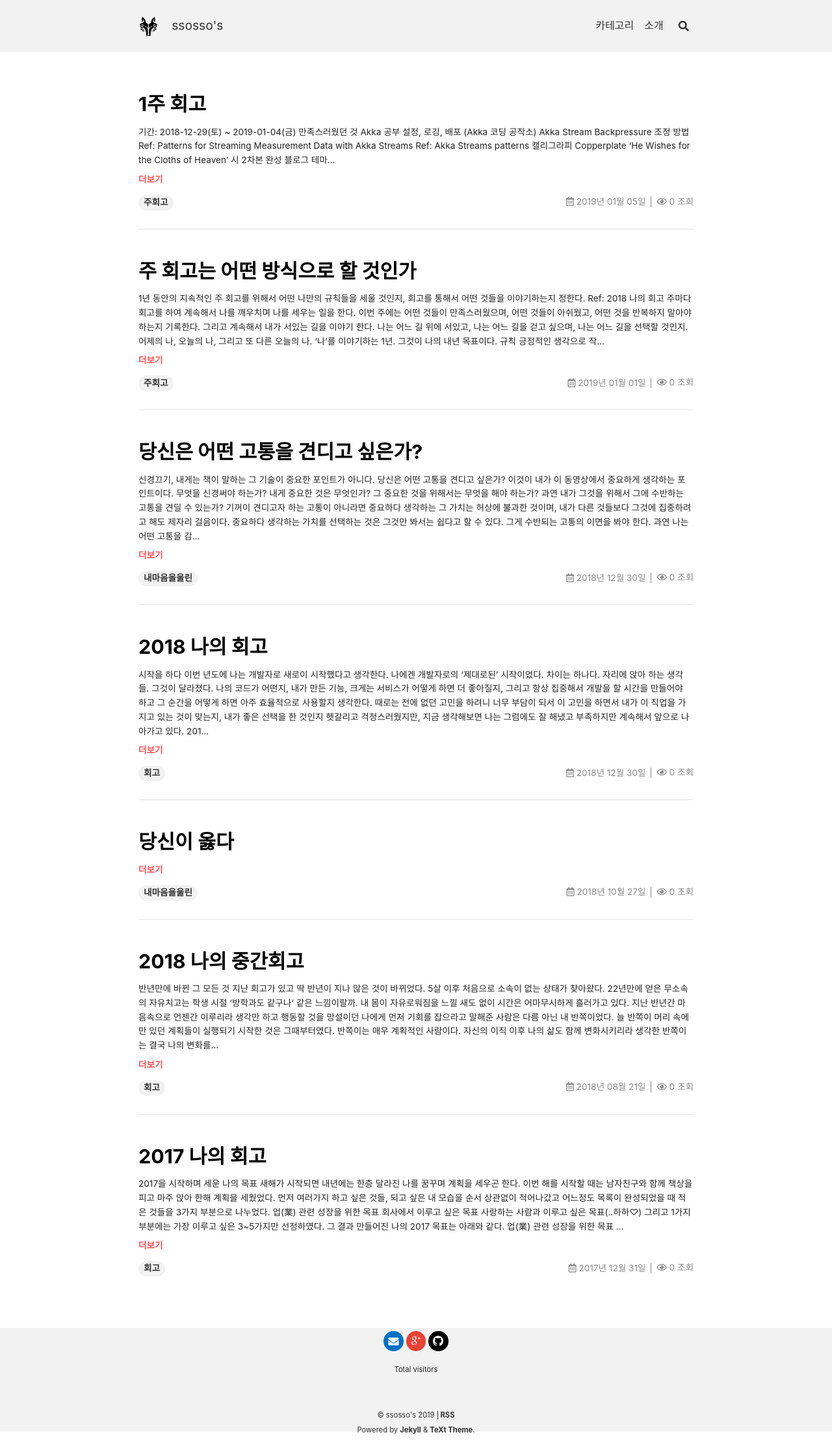
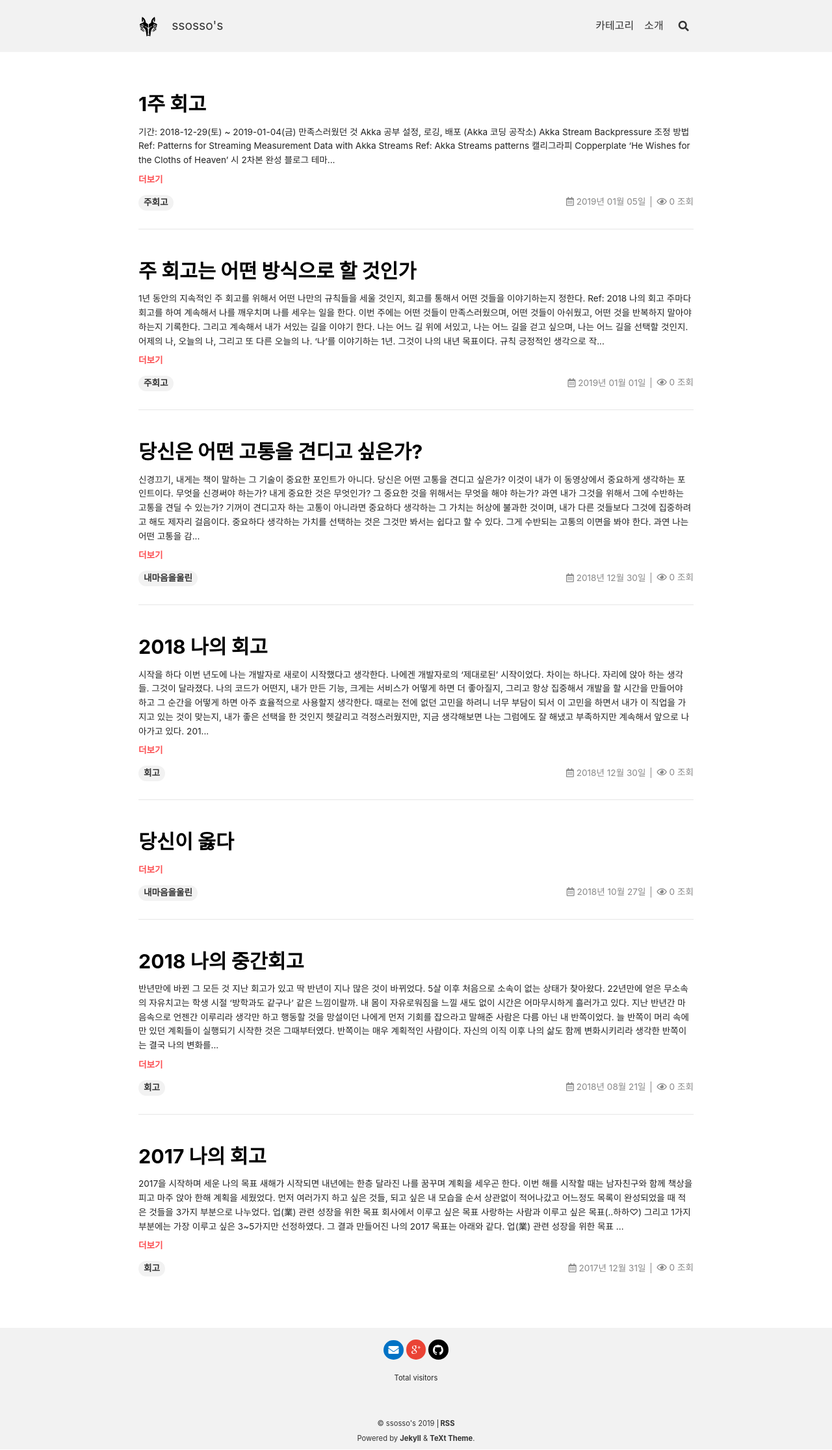
Before and after one commit to ssosso/test, a Jekyll site: the page built from index.html, in a window 1280 px wide. Shown: the whole page at 65% size. Built offline with Jekyll 4.4.1, drawn with Linux system fonts in a browser that asks for light colours; nearby versions of some CDN libraries; the list of posts is cut into pages by our own code; comment, search, counter and statistics services are not loaded.

Commit message:
change footer height

```diff
--- a/_sass/common/_variables.scss
+++ b/_sass/common/_variables.scss
@@ -85,7 +85,7 @@ $layout: (
   sidebar-width:          250px,
   sidebar-header-height:  3rem,
   aside-width:            220px,
-  footer-height:          10rem
+  footer-height:          186.39px
 );
 
 //     sm       md       lg
```
